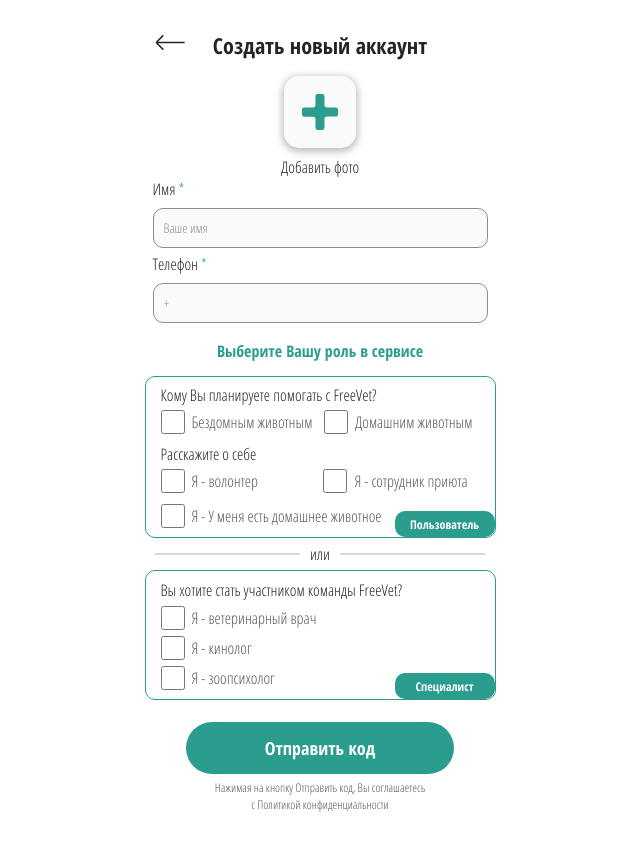
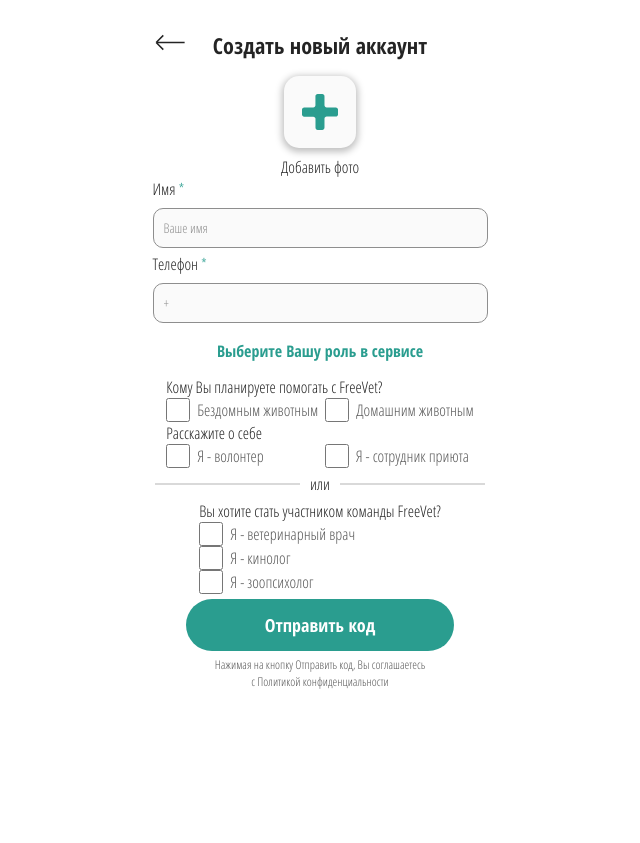
Before and after one commit to AlinaYehorova/FreeVet, a React (Vite) app: page / in a window 1280 px wide. Shown: the whole page, without its empty margins (320-960 px from the left). After the commit the page ends 800 px from the top, so only its background shows below. Built offline with nearby package versions, Linux system fonts and the light colour scheme.

Commit message:
added checkbox logic

```diff
--- a/src/components/form/form.jsx
+++ b/src/components/form/form.jsx
@@ -2,11 +2,30 @@ import React, { useState } from "react";
 import { useForm } from "react-hook-form";
 import axios from "axios";
 import s from "./form.module.css";
-import plus from "../../assets/plus.svg"
-import leftArrow from "../../assets/left-arrow.svg"
+import plus from "../../assets/plus.svg";
+import leftArrow from "../../assets/left-arrow.svg";
 
 const Form = () => {
   const [image, setImage] = useState(null); // Состояние для изображения
+
+  // Отдельные состояния для каждого чекбокса "Пользователя"
+  const [userRoles, setUserRoles] = useState({
+    homelessAnimals: false,
+    pets: false,
+    volunteer: false,
+    shelterWorker: false,
+  });
+
+  // Отдельные состояния для каждого чекбокса "Специалиста"
+  const [vetRoles, setVetRoles] = useState({
+    vetDoctor: false,
+    cynologist: false,
+    zooPsychologist: false,
+  });
+
+  // Проверка, выбраны ли роли в каждом блоке
+  const isUserRoleSelected = Object.values(userRoles).some((value) => value);
+  const isVetRoleSelected = Object.values(vetRoles).some((value) => value);
 
   const handleImageChange = (e) => {
     const file = e.target.files[0];
@@ -19,11 +38,45 @@ const Form = () => {
     }
   };
 
+  // Логика для обработки изменений в чекбоксах блока "Пользователь"
+  const handleUserRoleChange = (e) => {
+    const { name, checked } = e.target;
+    setUserRoles((prevState) => ({
+      ...prevState,
+      [name]: checked,
+    }));
+
+    if (checked) {
+      setVetRoles({
+        vetDoctor: false,
+        cynologist: false,
+        zooPsychologist: false,
+      });
+    }
+  };
+
+  // Логика для обработки изменений в чекбоксах блока "Специалист"
+  const handleVetRoleChange = (e) => {
+    const { name, checked } = e.target;
+    setVetRoles((prevState) => ({
+      ...prevState,
+      [name]: checked,
+    }));
+
+    if (checked) {
+      setUserRoles({
+        homelessAnimals: false,
+        pets: false,
+        volunteer: false,
+        shelterWorker: false,
+      });
+    }
+  };
+
   const { register, handleSubmit, reset } = useForm();
 
   const onSubmit = async (data) => {
     try {
-      // Отправляем данные вместе с изображением
       const formData = new FormData();
       formData.append("name", data.name);
       formData.append("phone", data.phone);
@@ -47,7 +100,9 @@ const Form = () => {
   return (
     <div className={s.form}>
       <div className={s.formHeader}>
-        <button className={s.formHeader_leftArrowBtn}><img src={leftArrow} alt="arrow to left side" /></button>
+        <button className={s.formHeader_leftArrowBtn}>
+          <img src={leftArrow} alt="arrow to left side" />
+        </button>
         <h2>Создать новый аккаунт</h2>
       </div>
 
@@ -65,14 +120,18 @@ const Form = () => {
           {image ? (
             <img src={image} alt="Uploaded" className={s.uploadedImage} />
           ) : (
-            <span className={s.uploadPlaceholder}><img src={plus} alt="plus" /></span> // Плейсхолдер
+            <span className={s.uploadPlaceholder}>
+              <img src={plus} alt="plus" />
+            </span> // Плейсхолдер
           )}
         </label>
-        <label htmlFor="fileInput" className={s.uploadLabel_addPhoto}> Добавить фото</label>
+        <label htmlFor="fileInput" className={s.uploadLabel_addPhoto}>
+          Добавить фото
+        </label>
       </div>
 
       <form className={s.formBox} onSubmit={handleSubmit(onSubmit)}>
-        <label style={{alignSelf: "start"}}>
+        <label style={{ alignSelf: "start" }}>
           Имя <span style={{ color: "#2A9D8F" }}>*</span>
         </label>
         <input
@@ -81,7 +140,7 @@ const Form = () => {
           placeholder="Ваше имя"
           required
         />
-        <label style={{alignSelf: "start"}}>
+        <label style={{ alignSelf: "start" }}>
           Телефон <span style={{ color: "#2A9D8F" }}>*</span>
         </label>
         <input
@@ -91,25 +150,59 @@ const Form = () => {
           required
         />
         <h3 className={s.formBox_header}>Выберите Вашу роль в сервисе</h3>
-        <div className={s.formBox_checkboxBox}>
+
+        {/* Блок для пользователя */}
+        <div className={s.formBox_checkboxBox_user}>
           <span>
             <p>Кому Вы планируете помогать с FreeVet?</p>
             <div className={s.formBox_checkboxBox_pets}>
-            <span><input type="checkbox" /> Бездомным животным</span>
-            <span><input type="checkbox" /> Домашним животным</span>
+              <span>
+                <input
+                  type="checkbox"
+                  name="homelessAnimals"
+                  onChange={handleUserRoleChange}
+                  checked={userRoles.homelessAnimals}
+                  disabled={isVetRoleSelected}
+                />{" "}
+                Бездомным животным
+              </span>
+              <span>
+                <input
+                  type="checkbox"
+                  name="pets"
+                  onChange={handleUserRoleChange}
+                  checked={userRoles.pets}
+                  disabled={isVetRoleSelected}
+                />{" "}
+                Домашним животным
+              </span>
             </div>
           </span>
           <span>
             <p>Расскажите о себе</p>
             <div className={s.formBox_checkboxBox_pets}>
-            <span><input type="checkbox" /> Я - волонтер</span>
-            <span style={{position: "relative", right: "5px"}}><input type="checkbox" /> Я - сотрудник приюта</span>
+              <span>
+                <input
+                  type="checkbox"
+                  name="volunteer"
+                  onChange={handleUserRoleChange}
+                  checked={userRoles.volunteer}
+                  disabled={isVetRoleSelected}
+                />{" "}
+                Я - волонтер
+              </span>
+              <span style={{ position: "relative", right: "5px" }}>
+                <input
+                  type="checkbox"
+                  name="shelterWorker"
+                  onChange={handleUserRoleChange}
+                  checked={userRoles.shelterWorker}
+                  disabled={isVetRoleSelected}
+                />{" "}
+                Я - сотрудник приюта
+              </span>
             </div>
           </span>
-          <div className={s.formBox_checkboxBox_pets}>
-            <span><input type="checkbox" /> Я - У меня есть домашнее животное</span>
-            <button className={s.formBox_checkboxBox_petsBtn}>Пользователь</button>
-          </div>
         </div>
 
         <div className={s.lineBox}>
@@ -118,25 +211,57 @@ const Form = () => {
           <div className={s.line}></div>
         </div>
 
-        <div className={s.formBox_checkboxBox_last}>
+        {/* Блок для специалиста */}
+        <div className={s.formBox_checkboxBox_specialist}>
           <span>
             <p>Вы хотите стать участником команды FreeVet?</p>
             <div className={s.formBox_checkboxBox_pets}>
-            <span><input type="checkbox" /> Я - ветеринарный врач</span>
+              <span>
+                <input
+                  type="checkbox"
+                  name="vetDoctor"
+                  onChange={handleVetRoleChange}
+                  checked={vetRoles.vetDoctor}
+                  disabled={isUserRoleSelected}
+                />{" "}
+                Я - ветеринарный врач
+              </span>
             </div>
           </span>
           <span>
             <div className={s.formBox_checkboxBox_pets}>
-            <span><input type="checkbox" /> Я - кинолог</span>
+              <span>
+                <input
+                  type="checkbox"
+                  name="cynologist"
+                  onChange={handleVetRoleChange}
+                  checked={vetRoles.cynologist}
+                  disabled={isUserRoleSelected}
+                />{" "}
+                Я - кинолог
+              </span>
             </div>
           </span>
           <div className={s.formBox_checkboxBox_pets}>
-            <span><input type="checkbox" /> Я - зоопсихолог</span>
-            <button className={s.formBox_checkboxBox_petsBtn}> Специалист</button>
+            <span>
+              <input
+                type="checkbox"
+                name="zooPsychologist"
+                onChange={handleVetRoleChange}
+                checked={vetRoles.zooPsychologist}
+                disabled={isUserRoleSelected}
+              />{" "}
+              Я - зоопсихолог
+            </span>
           </div>
         </div>
+
         <button className={s.subBtn}>Отправить код</button>
-        <p className={s.privacyPolicy}>Нажимая на кнопку Отправить код, Вы соглашаетесь<br/>с Политикой конфиденциальности</p>
+        <p className={s.privacyPolicy}>
+          Нажимая на кнопку Отправить код, Вы соглашаетесь
+          <br />
+          с Политикой конфиденциальности
+        </p>
       </form>
     </div>
   );
--- a/src/components/form/form.module.css
+++ b/src/components/form/form.module.css
@@ -132,7 +132,7 @@
   height: 24px;
 }
 
-.formBox_checkboxBox_petsBtn {
+.formBox_checkboxBox_petsRole {
   display: flex;
   justify-content: center;
   align-items: center;
```
Lines whose indentation alone changed are shown as unchanged.
